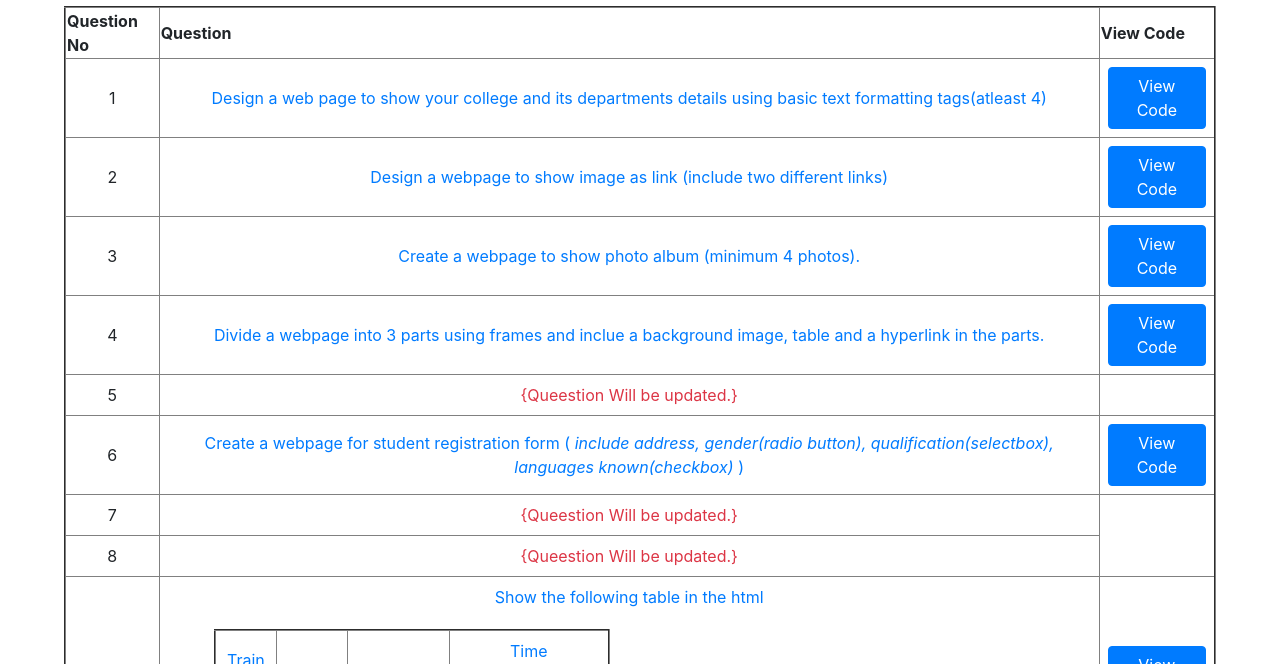
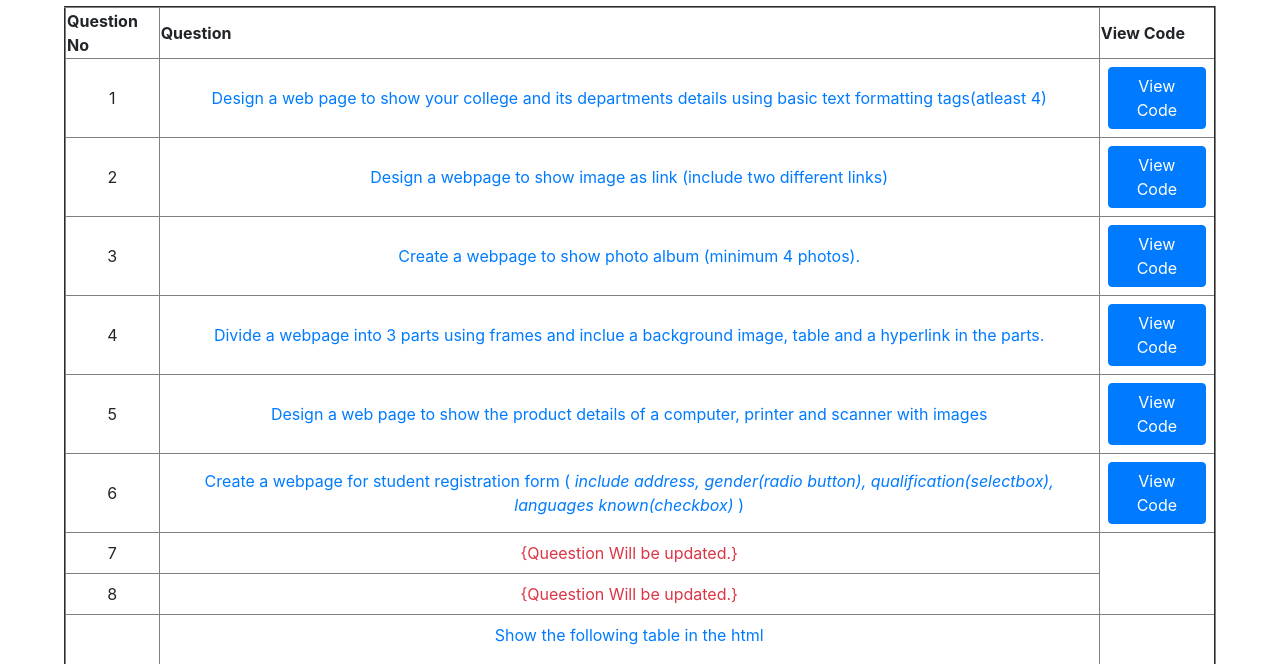
Before and after one commit to aswnss-m/MES_Kalladi_CS_Practical, a plain HTML site: page index.html in a window 1280 px wide. Shown: the part 70-734 px from the top of the page. Drawn offline with nearby package versions, Linux system fonts and the light colour scheme.

Commit message:
Including question 5 in index

```diff
--- a/index.html
+++ b/index.html
@@ -73,9 +73,10 @@
             </tr>
             <tr>
                 <td>5</td>
-                <td><a href="Questions/question5.html" class="text-danger">{Queestion Will be updated.}
+                <td><a href="Questions/question5.html" class="text">Design a web page to show the product details of a computer, printer and
+                    scanner with images
                     </a></td>
-                <!-- <td><a href="#" onclick="getpassword()" class="btn btn-primary">View Code</a></td> -->
+                <td><a href="#" onclick="getpassword(5)" class="btn btn-primary">View Code</a></td>
             </tr>
             <tr>
                 <td>6</td>
```
